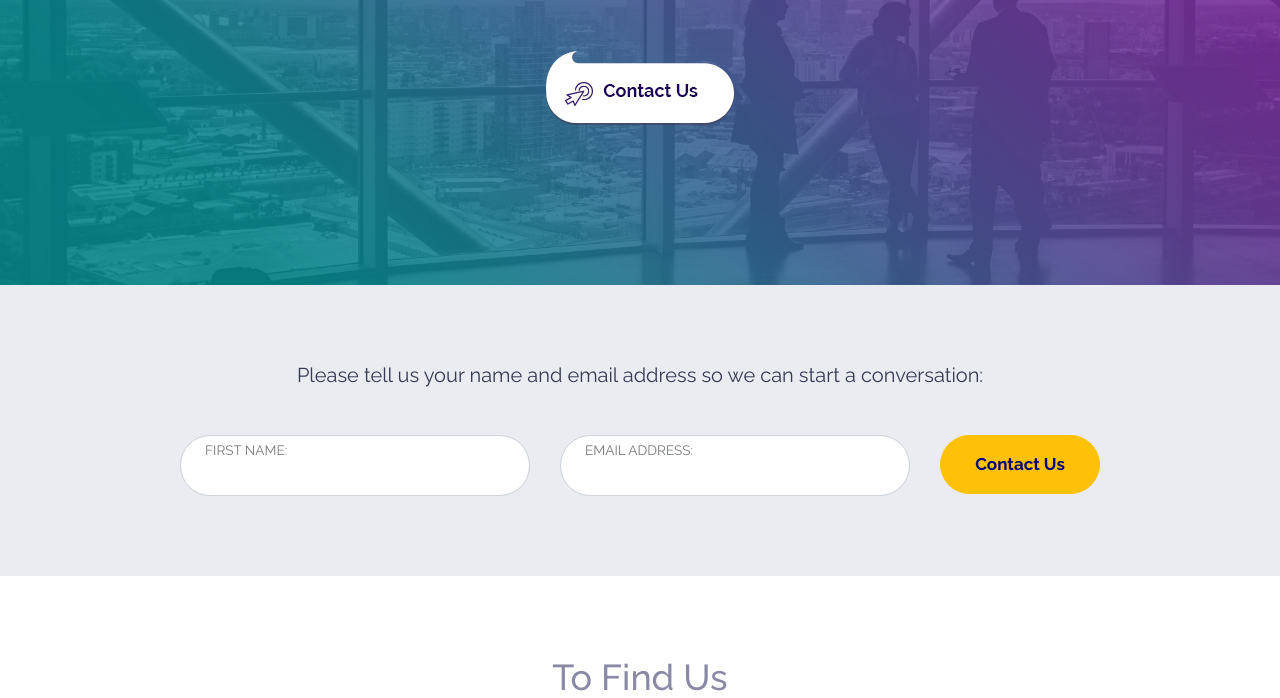
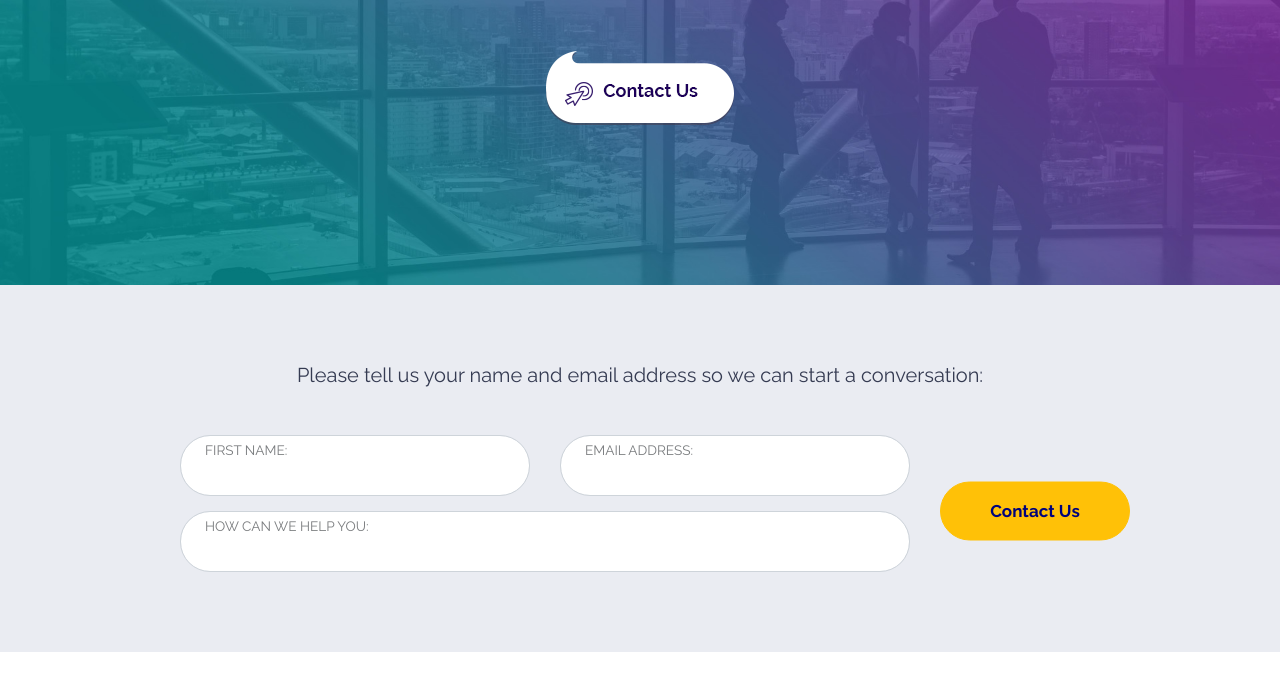
Before and after one commit to lanimaLv/etequs, a plain HTML site: page index.html in a window 1280 px wide. Both pictures are taken after a click on the picture 855 px from the left and 392 px from the top of the page. Shown: the part 5431-6129 px from the top of the page. Drawn offline with nearby package versions, Linux system fonts and the light colour scheme.

Commit message:
Added extra field to contact form.

```diff
--- a/index.html
+++ b/index.html
@@ -363,16 +363,24 @@
 				<p class="form-title text-center">Please tell us your name and email address so we can start a conversation:</p>
 				<form id="contact-form" class="container container-fluid-md">
 					<div class="row">
-						<div class="col-md-5 offset-md-1 col-lg-4">
-							<p class="form-control-label text-center text-md-left"><label for="contact-form-name">First Name:</label></p>
-							<input type="text" class="form-control text-center text-md-left" id="contact-form-name" />
-						</div>
-						<div class="col-md-5 col-lg-4">
-							<p class="form-control-label text-center text-md-left"><label for="contact-form-email">Email Address:</label></p>
-							<input type="email" class="form-control text-center text-md-left" id="contact-form-email"/>
+						<div class="col-md-10 offset-md-1 col-lg-8">
+							<div class="row">
+								<div class="col-sm-6">
+									<p class="form-control-label text-center text-md-left"><label for="contact-form-name">First Name:</label></p>
+									<input type="text" class="form-control text-center text-md-left" id="contact-form-name" required />
+								</div>
+								<div class="col-sm-6">
+									<p class="form-control-label text-center text-md-left"><label for="contact-form-email">Email Address:</label></p>
+									<input type="email" class="form-control text-center text-md-left" id="contact-form-email" required />
+								</div>
+								<div class="col-12">
+									<p class="form-control-label text-center text-md-left"><label for="contact-form-email">How can we help you:</label></p>
+									<input type="text" class="form-control text-center text-md-left" id="contact-form-content"/>
+								</div>
+							</div>
 						</div>
 						<div class="offset-md-4 col-md-4 col-lg-2 offset-lg-0">
-							<button type="submit" class="btn btn-warning btn-block">Contact Us</button>
+							<button type="submit" class="btn btn-warning btn-block btn-vertical-center">Contact Us</button>
 						</div>
 					</div>
 				</form>
--- a/styles/main.css
+++ b/styles/main.css
@@ -645,6 +645,11 @@ footer .container-contact {
 	.container-cityscape {
 		bottom: calc(1vw * 0.536 + 143.239px);
 	}
+	.btn-vertical-center {
+		position: absolute;
+		top: 50%;
+		transform: translateY(-50%);
+	}
 }
 
 @media (min-width: 1200px) {
```
